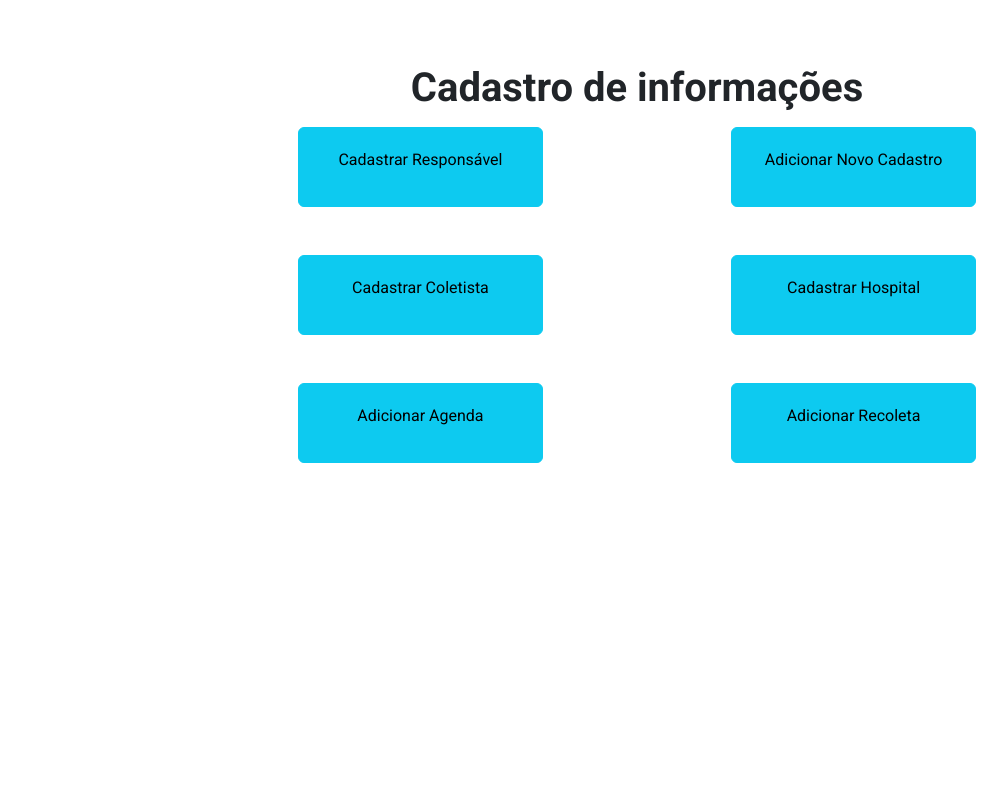
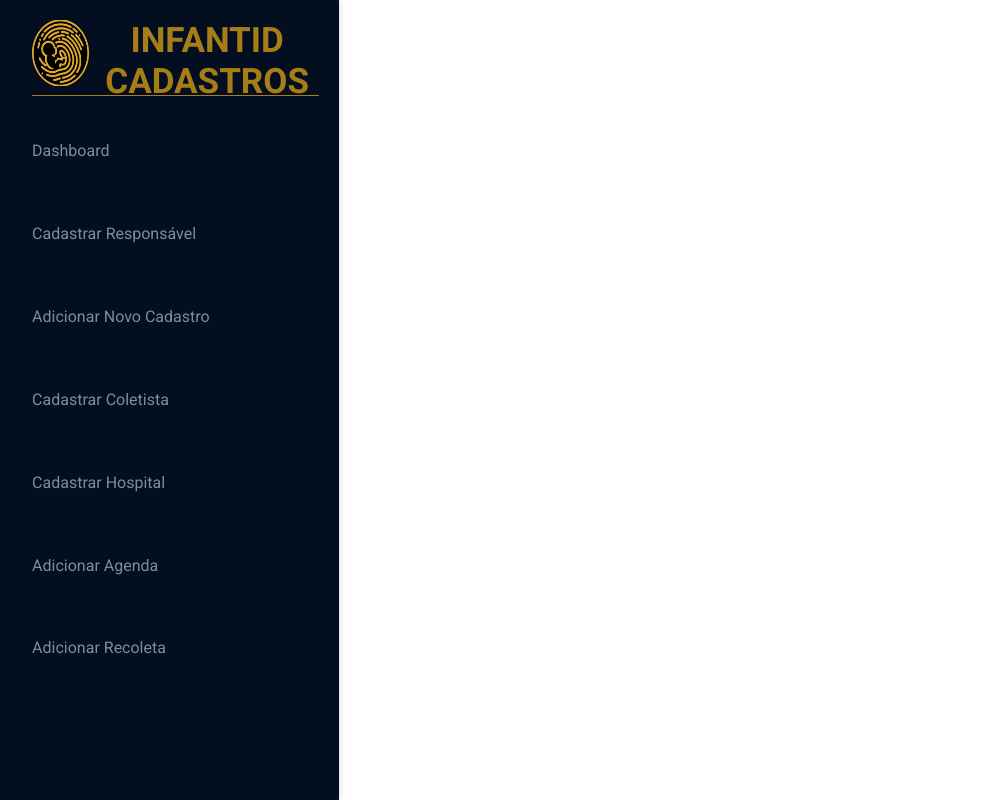
Before and after one commit to LuizCenci/Pivic-Web-Service, a Django app: page / in a window 1280 px wide. Shown: the whole page, without its empty margins (3-1010 px from the left). Run offline with Django 5.2, Linux system fonts and the light colour scheme.

Commit message:
new layout

```diff
--- a/infantID_coleta/templates/pages/index.html
+++ b/infantID_coleta/templates/pages/index.html
@@ -1,12 +1,5 @@
 {%extends 'partials/base.html'%}
+{% load static %}
 {%block content%}
-<h1 class="main__title">Cadastro de informações</h1>
-        <div class="container">
-            <a id="container__btn" class="btn btn-info" href="{%url 'formulario:novo_responsavel'%}">Cadastrar Responsável</a>
-            <a id="container__btn" class="btn btn-info" href="{%url 'formulario:novo_cadastro'%}">Adicionar Novo Cadastro</a>
-            <a id="container__btn" class="btn btn-info" href="{%url 'formulario:novo_coletista'%}">Cadastrar Coletista</a>
-            <a id="container__btn" class="btn btn-info" href="{%url 'formulario:novo_hospital'%}">Cadastrar Hospital</a>
-            <a id="container__btn" class="btn btn-info" href="{%url 'formulario:nova_agenda'%}">Adicionar Agenda</a>
-            <a id="container__btn" class="btn btn-info" href="{%url 'formulario:nova_recoleta'%}">Adicionar Recoleta</a>
-        </div>
+
 {%endblock%}
--- a/infantID_coleta/templates/partials/base.html
+++ b/infantID_coleta/templates/partials/base.html
@@ -11,12 +11,16 @@
     <title>Document</title>
 </head>
 <body>
-    <section class="main">
-        {%include 'partials/alerts.html'%}
-        {%block content%}
+    <div class="container">
+        {% include 'partials/sidebar.html' %}
+        <section class="main">
+            {%include 'partials/alerts.html'%}
 
-        {%endblock%}
-    </section>
+            {%block content%}
+
+            {%endblock%}
+        </section>
+    </div>
 
 </body>
 </html>
--- /dev/null
+++ b/infantID_coleta/templates/partials/sidebar.html
@@ -0,0 +1,19 @@
+{% load static %}
+{%block content%}
+    <aside class="sidebar">
+        <div class="sidebar__header">
+            <img width="20%" src="{% static 'icons/infantid-logo.png' %}" alt="">
+            <h1 class="sidebar__tltle">INFANTID  CADASTROS</h1>
+        </div>
+        <div class="sidebar__nav">
+            <a class="sidebar__btn" href="{% url 'formulario:index' %}">Dashboard</a>
+            <a class="sidebar__btn"   href="{%url 'formulario:novo_responsavel'%}">Cadastrar Responsável</a>
+            <a class="sidebar__btn"   href="{%url 'formulario:novo_cadastro'%}">Adicionar Novo Cadastro</a>
+            <a class="sidebar__btn"   href="{%url 'formulario:novo_coletista'%}">Cadastrar Coletista</a>
+            <a class="sidebar__btn"   href="{%url 'formulario:novo_hospital'%}">Cadastrar Hospital</a>
+            <a class="sidebar__btn"   href="{%url 'formulario:nova_agenda'%}">Adicionar Agenda</a>
+            <a class="sidebar__btn"   href="{%url 'formulario:nova_recoleta'%}">Adicionar Recoleta</a>
+        </div>
+    </aside>
+
+{%endblock%}
--- a/setup/static/css/style.css
+++ b/setup/static/css/style.css
@@ -12,41 +12,84 @@ article, aside, canvas, details, embed,
 figure, figcaption, footer, header, hgroup,
 menu, nav, output, ruby, section, summary,
 time, mark, audio, video {
-    margin: 0;
-    padding: 0;
-    border: 0;
+    box-sizing: border-box;
+    margin: 0%;
+    padding: 0%;
+    border: 0%;
     font-size: 100%;
     font: inherit;
     vertical-align: baseline;
 }
+.container{
+    margin: 0%;
+    padding: 0%;
+    height: 100vh;
+    width: 100%;
+    display: flex;
+    overflow: hidden;
 
+}
 .main{
+    margin-top: 2.5%;
+    align-items: center;
     display: flex;
     flex-direction: column;
+    width: 70%;
+    height: 100%;
+    gap: 2.5rem;
+}
+.main__head{
+    display: flex;
     align-items: center;
-    margin: 5% 3% 0% 3%;
+    justify-content: center;
     gap: 1rem;
 }
 .main__title{
+    margin-left: 40%;
+    color: #333333;
     font-family: "Roboto", sans-serif;
     font-weight: 600;
     font-size: 40px;
 }
-.container{
+
+.sidebar{
+    height: 100vh;
+    width: 30%;
+    background-color: #030e20;
+    padding: 20px;
+    box-shadow: 2px 0 5px rgba(0, 0, 0, 0.1);
     display: flex;
-    flex-wrap: wrap;
-    justify-content: space-around;
-    gap: 3rem;
-    width: 70%;
+    flex-direction: column;
+
+}
+.sidebar__header{
+    margin-left: 5%;
+    height: 10%;
+    display: flex;
+    text-align: center;
+    gap: 2%;
+    font-family: 'Roboto', sans-serif;
+    font-size: 35px;
+    font-weight: 600;
+    border: white;
+    color: #A67E15;
+    padding-bottom: 3%;
+    border-bottom: 1px solid #A67E15;
+}
+.sidebar__nav{
+    display: flex;
+    flex-direction: column;
+    margin: 15% 0% 0% 5%;
+    gap: 10%;
+    width: 100%;
+    height: 90%;
+}
+.sidebar__btn{
+    text-decoration: none;
+    font-family: "Roboto", sans-serif;
+    color: #7e8e98;
 }
 
-#container__btn{
-    width: 30%;
-    height: 5rem;
-    padding-top: 2.5%;
-    text-align: center;
-    font-family: "Roboto", sans-serif;
-}
 
 input[readonly] {
     background-color: #f0f0f0; /* Cinza claro */
```
Also changed, not shown: setup/static/icons/botao-home.png (added), setup/static/icons/infantid-logo.png (added).
